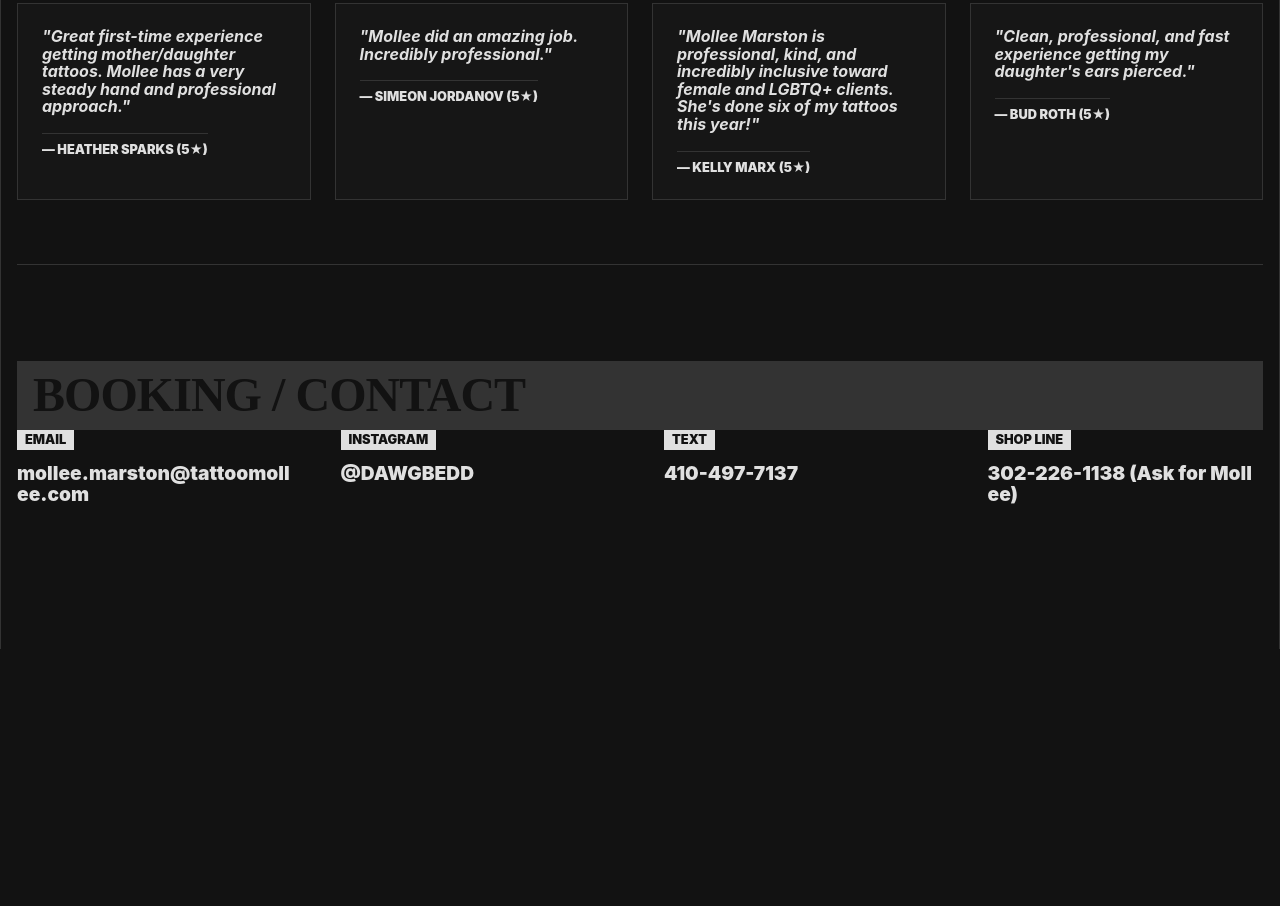
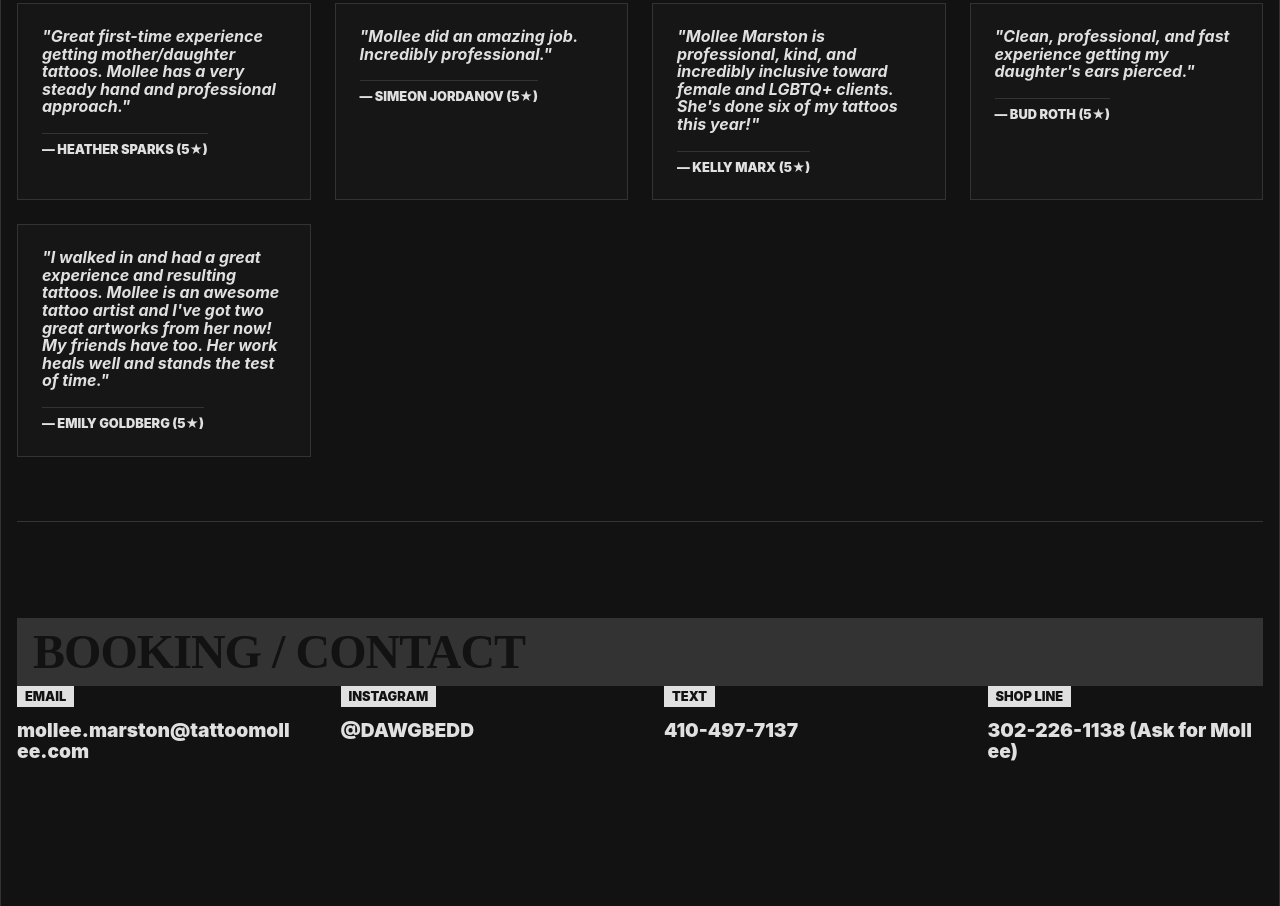
Before and after one commit to mallonprog/ett-digital-hub, a website: page index.html in a window 1280 px wide. Shown: the part 1669-2575 px from the top of the page. Before the commit the page ends 2318 px from the top, so only its background shows below. Drawn offline with Linux system fonts and the light colour scheme.

Commit message:
Restore review by Emily Goldberg to feedback section

```diff
--- a/index.html
+++ b/index.html
@@ -297,6 +297,10 @@
                 <p class="review-text">"Clean, professional, and fast experience getting my daughter's ears pierced."</p>
                 <span class="review-author">— Bud Roth (5★)</span>
             </div>
+            <div class="review-card">
+                <p class="review-text">"I walked in and had a great experience and resulting tattoos. Mollee is an awesome tattoo artist and I've got two great artworks from her now! My friends have too. Her work heals well and stands the test of time."</p>
+                <span class="review-author">— Emily Goldberg (5★)</span>
+            </div>
         </section>
 
         <footer id="booking">
```
